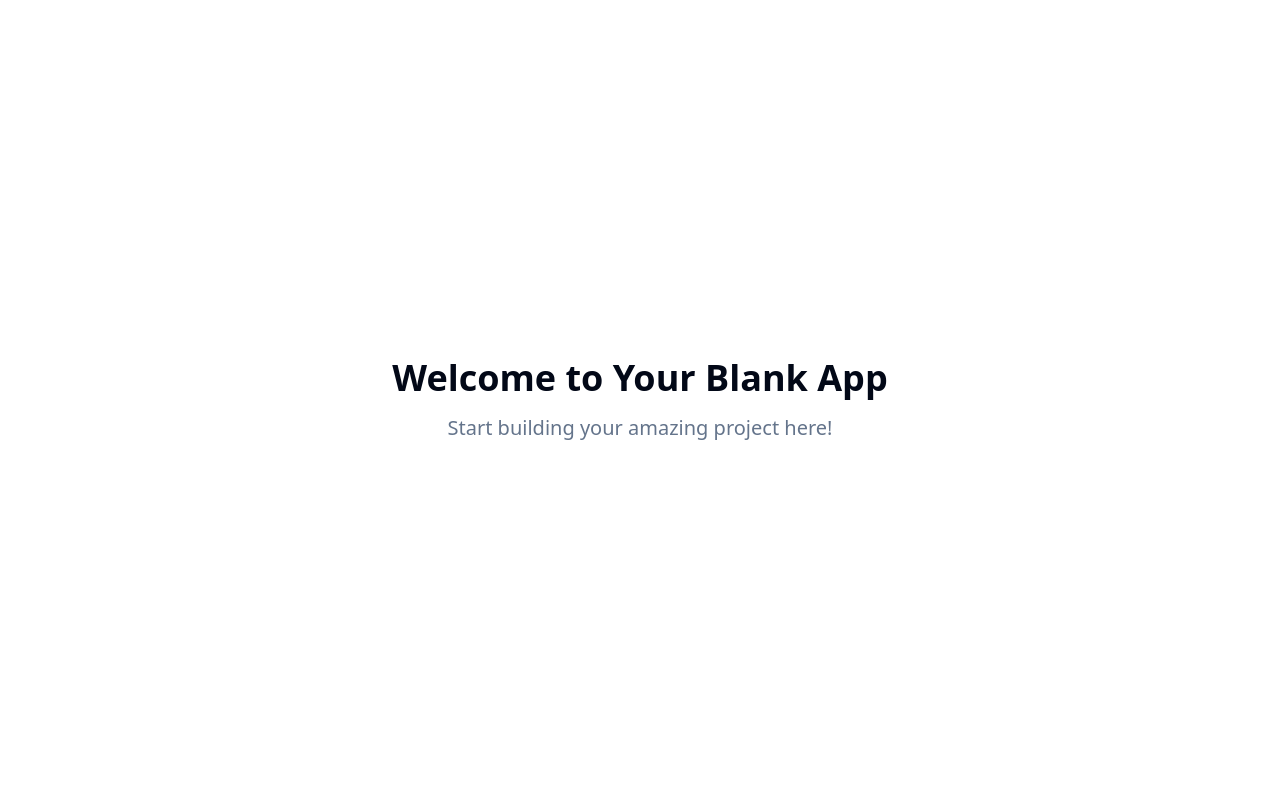
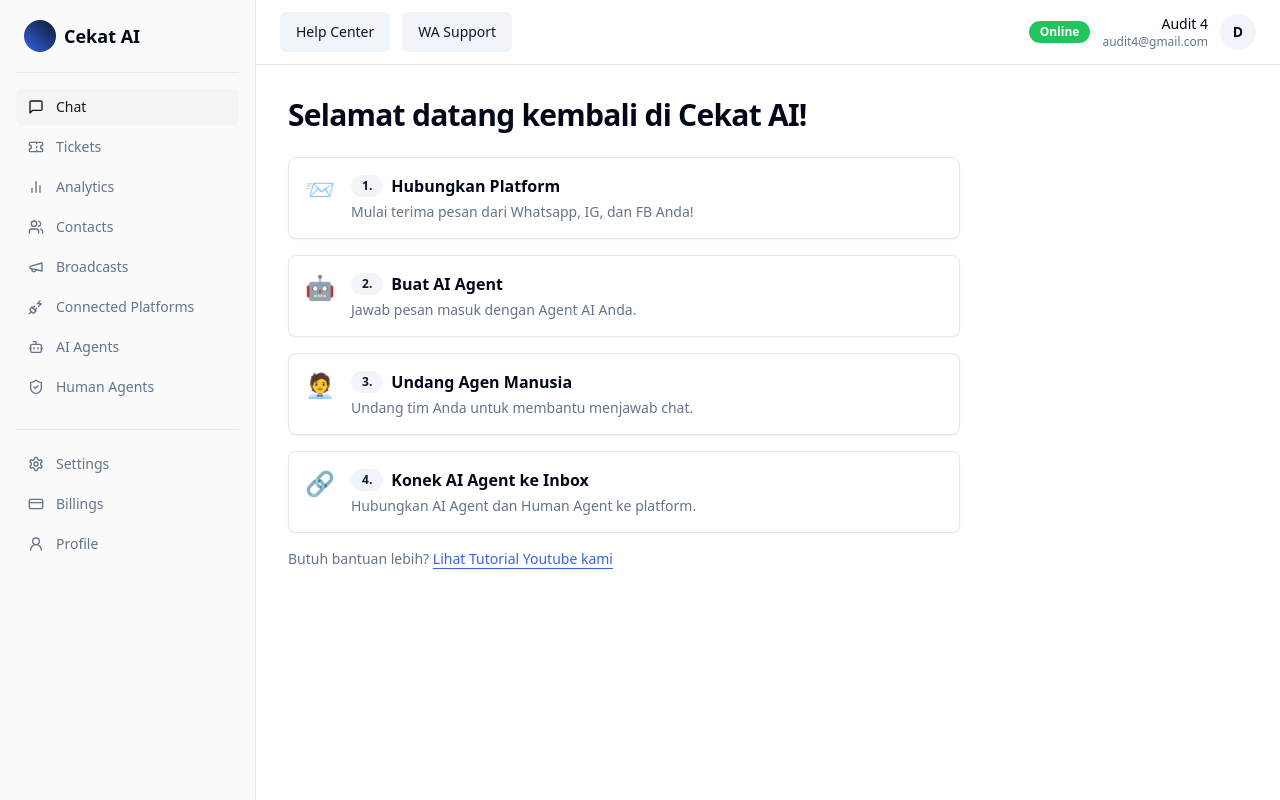
Before and after one commit to ssuperfast49/cekat-replica, a React (Vite) app: page / in a window 1280 px wide. Built offline with nearby package versions, Linux system fonts and the light colour scheme.

Commit message:
Create web app like cekat.ai
Create a web application that mirrors the functionality and design of cekat.ai.

```diff
--- a/index.html
+++ b/index.html
@@ -3,12 +3,13 @@
   <head>
     <meta charset="UTF-8" />
     <meta name="viewport" content="width=device-width, initial-scale=1.0" />
-    <title>generative-web-suite</title>
-    <meta name="description" content="Lovable Generated Project" />
+    <title>Cekat AI Dashboard Clone</title>
+    <meta name="description" content="A polished, responsive clone of the Cekat AI chat dashboard UI." />
     <meta name="author" content="Lovable" />
+    <link rel="canonical" href="/" />
 
-    <meta property="og:title" content="generative-web-suite" />
-    <meta property="og:description" content="Lovable Generated Project" />
+    <meta property="og:title" content="Cekat AI Dashboard Clone" />
+    <meta property="og:description" content="Experience a sleek clone of the Cekat AI chat dashboard interface." />
     <meta property="og:type" content="website" />
     <meta property="og:image" content="https://lovable.dev/opengraph-image-p98pqg.png" />
 
--- a/src/index.css
+++ b/src/index.css
@@ -38,20 +38,20 @@ All colors MUST be HSL.
 
     --radius: 0.5rem;
 
+    /* Brand & status tokens */
+    --brand: 224 76% 55%;
+    --brand-foreground: 0 0% 100%;
+    --success: 142 71% 45%;
+    --success-foreground: 0 0% 100%;
+
+    /* Sidebar tokens */
     --sidebar-background: 0 0% 98%;
-
     --sidebar-foreground: 240 5.3% 26.1%;
-
     --sidebar-primary: 240 5.9% 10%;
-
     --sidebar-primary-foreground: 0 0% 98%;
-
     --sidebar-accent: 240 4.8% 95.9%;
-
     --sidebar-accent-foreground: 240 5.9% 10%;
-
     --sidebar-border: 220 13% 91%;
-
     --sidebar-ring: 217.2 91.2% 59.8%;
   }
 
@@ -83,6 +83,8 @@ All colors MUST be HSL.
     --border: 217.2 32.6% 17.5%;
     --input: 217.2 32.6% 17.5%;
     --ring: 212.7 26.8% 83.9%;
+
+    /* Sidebar dark tokens */
     --sidebar-background: 240 5.9% 10%;
     --sidebar-foreground: 240 4.8% 95.9%;
     --sidebar-primary: 224.3 76.3% 48%;
@@ -91,6 +93,12 @@ All colors MUST be HSL.
     --sidebar-accent-foreground: 240 4.8% 95.9%;
     --sidebar-border: 240 3.7% 15.9%;
     --sidebar-ring: 217.2 91.2% 59.8%;
+
+    /* Brand & status dark tokens */
+    --brand: 224 76% 60%;
+    --brand-foreground: 0 0% 100%;
+    --success: 142 71% 45%;
+    --success-foreground: 0 0% 100%;
   }
 }
 
--- a/src/pages/Index.tsx
+++ b/src/pages/Index.tsx
@@ -1,11 +1,97 @@
-// Update this page (the content is just a fallback if you fail to update the page)
+import { Button } from "@/components/ui/button";
+import { Badge } from "@/components/ui/badge";
+import { Separator } from "@/components/ui/separator";
+import { MessageSquare, Ticket, BarChart2, Users, Megaphone, PlugZap, Bot, ShieldCheck, Settings, CreditCard, UserRound } from "lucide-react";
+
+const NavItem = ({ icon: Icon, label, active = false }: { icon: any; label: string; active?: boolean }) => (
+  <a
+    href="#"
+    className={`flex items-center gap-3 rounded-md px-3 py-2 text-sm transition-colors ${
+      active
+        ? "bg-sidebar-accent text-sidebar-accent-foreground"
+        : "text-muted-foreground hover:bg-sidebar-accent hover:text-sidebar-accent-foreground"
+    }`}
+    aria-current={active ? "page" : undefined}
+  >
+    <Icon className="h-4 w-4" />
+    <span>{label}</span>
+  </a>
+);
+
+const StepCard = ({ step, title, description, emoji }: { step: number; title: string; description: string; emoji: string }) => (
+  <div className="flex items-start gap-4 rounded-lg border border-border bg-card p-4 shadow-sm transition-transform hover:-translate-y-0.5">
+    <div className="text-2xl animate-float" aria-hidden>{emoji}</div>
+    <div>
+      <div className="flex items-center gap-2">
+        <Badge variant="secondary">{step}.</Badge>
+        <h3 className="text-base font-semibold text-foreground">{title}</h3>
+      </div>
+      <p className="mt-1 text-sm text-muted-foreground">{description}</p>
+    </div>
+  </div>
+);
 
 const Index = () => {
   return (
-    <div className="min-h-screen flex items-center justify-center bg-background">
-      <div className="text-center">
-        <h1 className="text-4xl font-bold mb-4">Welcome to Your Blank App</h1>
-        <p className="text-xl text-muted-foreground">Start building your amazing project here!</p>
+    <div className="min-h-screen bg-background text-foreground">
+      <div className="mx-auto flex min-h-screen max-w-screen-2xl">
+        {/* Sidebar */}
+        <aside className="hidden w-64 shrink-0 border-r border-sidebar-border bg-sidebar p-4 md:block">
+          <div className="flex items-center gap-2 px-2 py-1">
+            <div className="h-8 w-8 rounded-full bg-gradient-to-tr from-brand to-primary" aria-hidden />
+            <span className="text-lg font-semibold">Cekat AI</span>
+          </div>
+          <Separator className="my-4" />
+          <nav className="flex flex-col gap-1">
+            <NavItem icon={MessageSquare} label="Chat" active />
+            <NavItem icon={Ticket} label="Tickets" />
+            <NavItem icon={BarChart2} label="Analytics" />
+            <NavItem icon={Users} label="Contacts" />
+            <NavItem icon={Megaphone} label="Broadcasts" />
+            <NavItem icon={PlugZap} label="Connected Platforms" />
+            <NavItem icon={Bot} label="AI Agents" />
+            <NavItem icon={ShieldCheck} label="Human Agents" />
+          </nav>
+          <div className="mt-auto hidden flex-col gap-1 pt-6 md:flex">
+            <Separator className="mb-3" />
+            <NavItem icon={Settings} label="Settings" />
+            <NavItem icon={CreditCard} label="Billings" />
+            <NavItem icon={UserRound} label="Profile" />
+          </div>
+        </aside>
+
+        {/* Main */}
+        <main className="flex-1">
+          {/* Top bar */}
+          <header className="sticky top-0 z-10 border-b border-border bg-background/80 backdrop-blur supports-[backdrop-filter]:bg-background/60">
+            <div className="flex items-center justify-between gap-4 px-4 py-3 md:px-6">
+              <div className="flex items-center gap-2 md:gap-3">
+                <Button variant="secondary" className="hidden md:inline-flex">Help Center</Button>
+                <Button variant="secondary">WA Support</Button>
+              </div>
+              <div className="flex items-center gap-3">
+                <Badge className="hidden sm:inline-flex bg-success text-success-foreground">Online</Badge>
+                <div className="text-right hidden sm:block">
+                  <div className="text-sm font-medium">Audit 4</div>
+                  <div className="text-xs text-muted-foreground">audit4@gmail.com</div>
+                </div>
+                <div className="flex h-9 w-9 items-center justify-center rounded-full bg-muted text-sm font-semibold">D</div>
+              </div>
+            </div>
+          </header>
+
+          {/* Content */}
+          <section className="px-4 py-8 md:px-8">
+            <h1 className="text-2xl font-bold tracking-tight md:text-3xl">Selamat datang kembali di Cekat AI!</h1>
+            <div className="mt-6 grid gap-4 md:max-w-2xl">
+              <StepCard step={1} title="Hubungkan Platform" description="Mulai terima pesan dari Whatsapp, IG, dan FB Anda!" emoji="📨" />
+              <StepCard step={2} title="Buat AI Agent" description="Jawab pesan masuk dengan Agent AI Anda." emoji="🤖" />
+              <StepCard step={3} title="Undang Agen Manusia" description="Undang tim Anda untuk membantu menjawab chat." emoji="🧑‍💼" />
+              <StepCard step={4} title="Konek AI Agent ke Inbox" description="Hubungkan AI Agent dan Human Agent ke platform." emoji="🔗" />
+            </div>
+            <p className="mt-4 text-sm text-muted-foreground">Butuh bantuan lebih? <a className="text-brand underline underline-offset-4" href="#">Lihat Tutorial Youtube kami</a></p>
+          </section>
+        </main>
       </div>
     </div>
   );
--- a/tailwind.config.ts
+++ b/tailwind.config.ts
@@ -52,6 +52,14 @@ export default {
 						DEFAULT: 'hsl(var(--card))',
 						foreground: 'hsl(var(--card-foreground))'
 					},
+					brand: {
+						DEFAULT: 'hsl(var(--brand))',
+						foreground: 'hsl(var(--brand-foreground))'
+					},
+					success: {
+						DEFAULT: 'hsl(var(--success))',
+						foreground: 'hsl(var(--success-foreground))'
+					},
 					sidebar: {
 						DEFAULT: 'hsl(var(--sidebar-background))',
 						foreground: 'hsl(var(--sidebar-foreground))',
@@ -84,11 +92,17 @@ export default {
 						to: {
 							height: '0'
 						}
+					},
+					float: {
+						'0%': { transform: 'translateY(0)' },
+						'50%': { transform: 'translateY(-2px)' },
+						'100%': { transform: 'translateY(0)' }
 					}
 				},
 				animation: {
 					'accordion-down': 'accordion-down 0.2s ease-out',
-				'accordion-up': 'accordion-up 0.2s ease-out'
+					'accordion-up': 'accordion-up 0.2s ease-out',
+					float: 'float 3s ease-in-out infinite'
 				}
 			}
 	},
```
Lines whose indentation alone changed are shown as unchanged.
